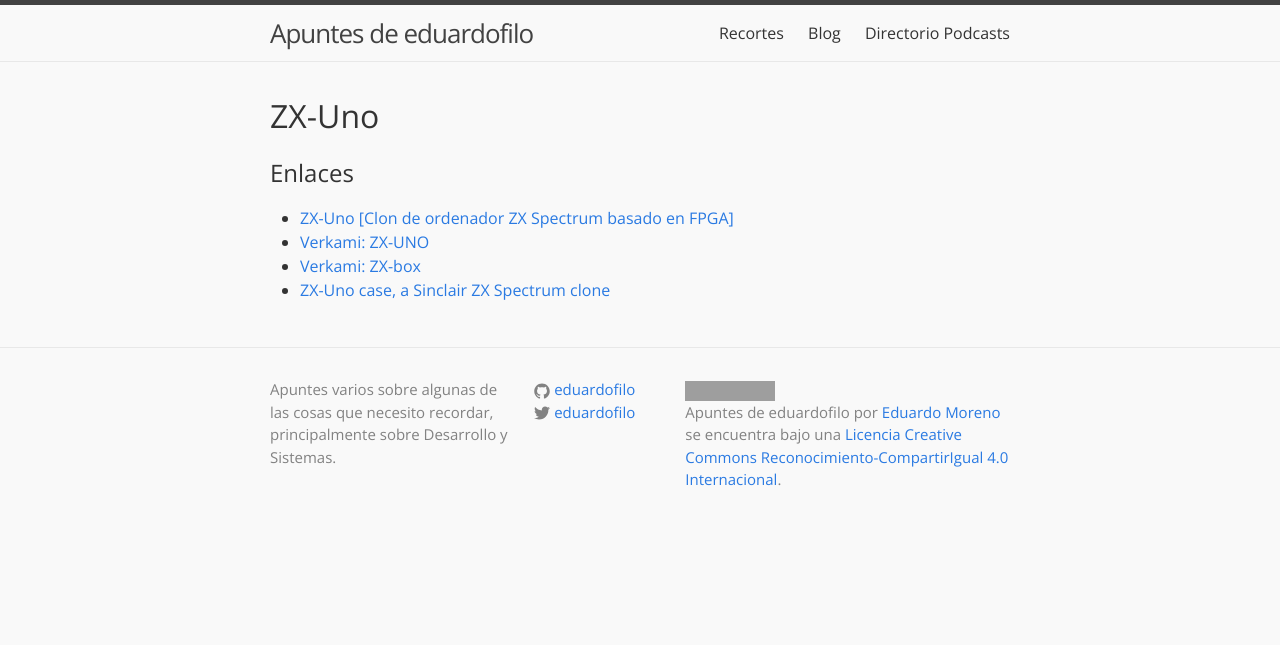
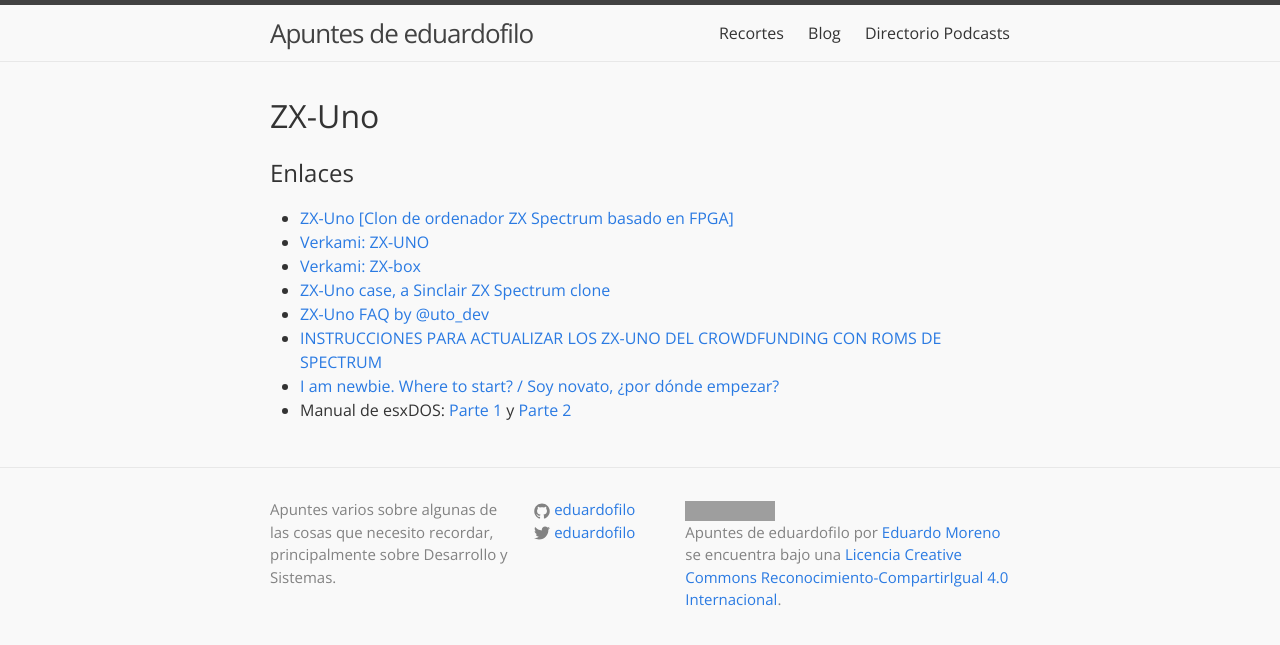
Before and after one commit to eduardofilo/eduardofilo.jekyll, a Jekyll site: the page built from sistemas/zx-uno.md, in a window 1280 px wide. Shown: the top 645 px of the page. Built offline with Jekyll 4.4.1, drawn with Linux system fonts in a browser that asks for light colours; grey boxes are pictures that could not be loaded.

Commit message:
Enlaces ZX-Uno.

```diff
--- a/sistemas/zx-uno.md
+++ b/sistemas/zx-uno.md
@@ -11,3 +11,7 @@
 * [Verkami: ZX-UNO](http://www.verkami.com/projects/14074-zx-uno)
 * [Verkami: ZX-box](https://www.verkami.com/projects/14684-zx-box)
 * [ZX-Uno case, a Sinclair ZX Spectrum clone](http://www.thingiverse.com/thing:594804)
+* [ZX-Uno FAQ by @uto_dev](http://www.ngpaws.com/zxunofaq.html)
+* [INSTRUCCIONES PARA ACTUALIZAR LOS ZX-UNO DEL CROWDFUNDING CON ROMS DE SPECTRUM](http://zxuno.speccy.org/instrucciones.shtml)
+* [I am newbie. Where to start? / Soy novato, ¿por dónde empezar?](http://www.zxuno.com/forum/viewtopic.php?f=27&t=754)
+* Manual de esxDOS: [Parte 1](http://www.vintagenarios.com/manual-esxdos-parte-t1120.html) y [Parte 2](http://www.vintagenarios.com/manual-esxdos-parte-t1122.html)
```
